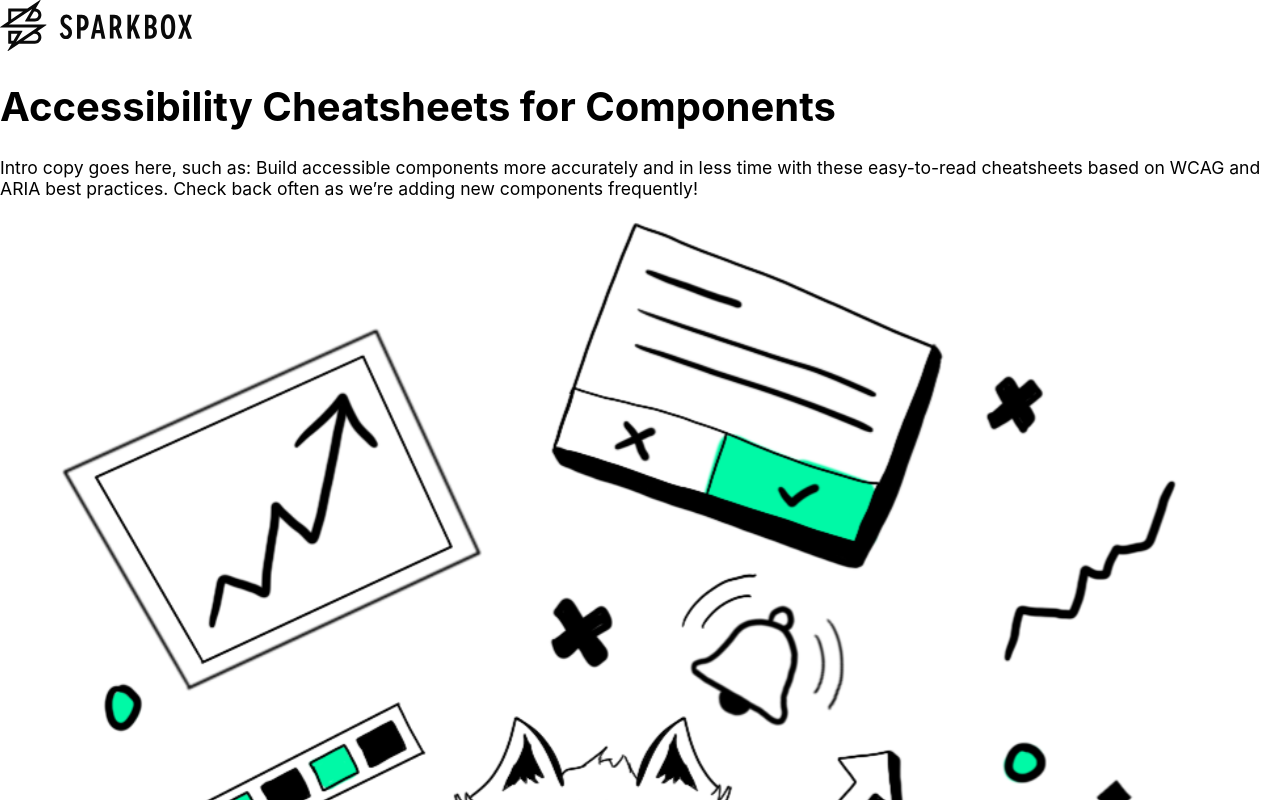
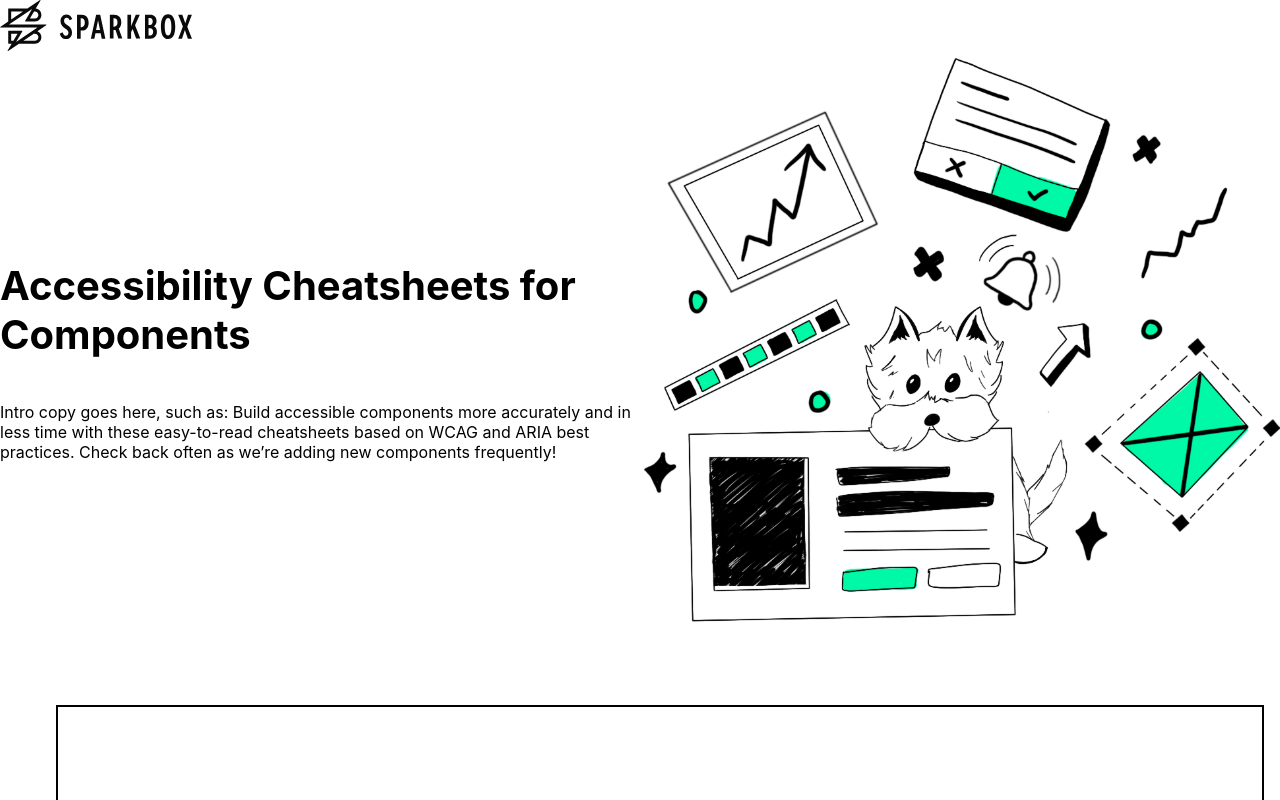
Before and after one commit to sparkbox/accessible-components, a Next.js app: page / in a window 1280 px wide. Shown: the top 800 px of the page. Built offline with nearby package versions, Linux system fonts and the light colour scheme.

Commit message:
feat: Add CI checks
They can check if the commit messages are formatted correctly.

FSA22V2-231

```diff
--- a/src/pages/index.jsx
+++ b/src/pages/index.jsx
@@ -5,9 +5,9 @@ import ComponentCard from '../components/ComponentCard';
 export default function Home() {
   return (
     <Layout pageTitle="Home">
-      <div>
+      <div className="home">
         <div className="home-top">
-          <div>
+          <div className="home-top__text-column">
             <h1>Accessibility Cheatsheets for Components</h1>
             <p className="home-top__top-description">
               Intro copy goes here, such as: Build accessible components
@@ -15,6 +15,8 @@ export default function Home() {
               cheatsheets based on WCAG and ARIA best practices.
               Check back often as we’re adding new components frequently!
             </p>
+          </div>
+          <div>
             <img
               className="home-top__top-image"
               src="/home-header-image.svg"
--- a/src/styles/components/_home.scss
+++ b/src/styles/components/_home.scss
@@ -5,12 +5,22 @@ $breakpoint-tablet: 820px;
   grid-template-columns: 1fr;
   gap: 1rem;
 
-  &-top {
-    display: flex;
-    justify-content: space-between;
+  @media only screen and (min-width: $breakpoint-tablet) {
+    &-top {
+      display: flex;
+      flex-basis: 100%;
+      justify-content: space-between;
 
-    h1 {
-      font-size: 2.5rem;
+      &__text-column {
+        display: flex;
+        flex-direction: column;
+        justify-content: center;
+        flex-basis: 50%;
+
+        h1 {
+          font-size: 2.5rem;
+        }
+      }
     }
 
     &__top-description {
@@ -18,13 +28,7 @@ $breakpoint-tablet: 820px;
     }
 
     &__top-image {
-      width: 100%;
+      flex-basis: 50%;
     }
   }
-
-  @media only screen and (min-width: $breakpoint-tablet) {
-    display: grid;
-    grid-template-columns: 1fr 1fr;
-    gap: 1rem;
-  }
 }
```
